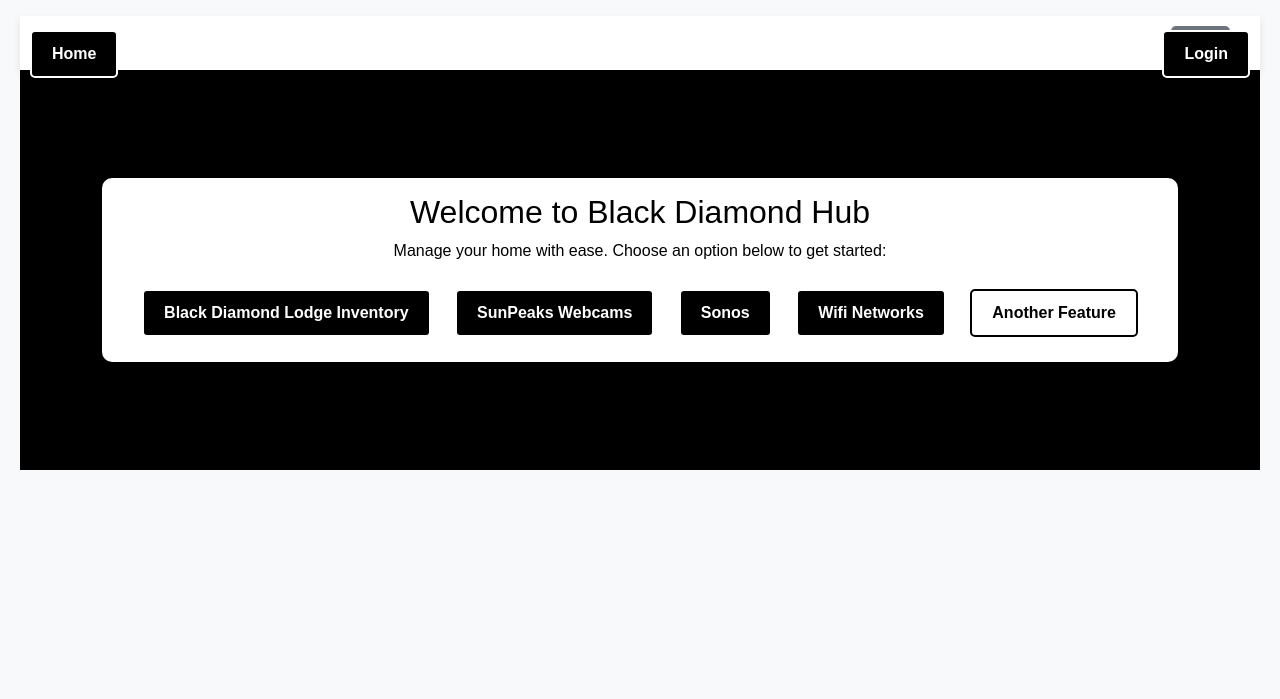
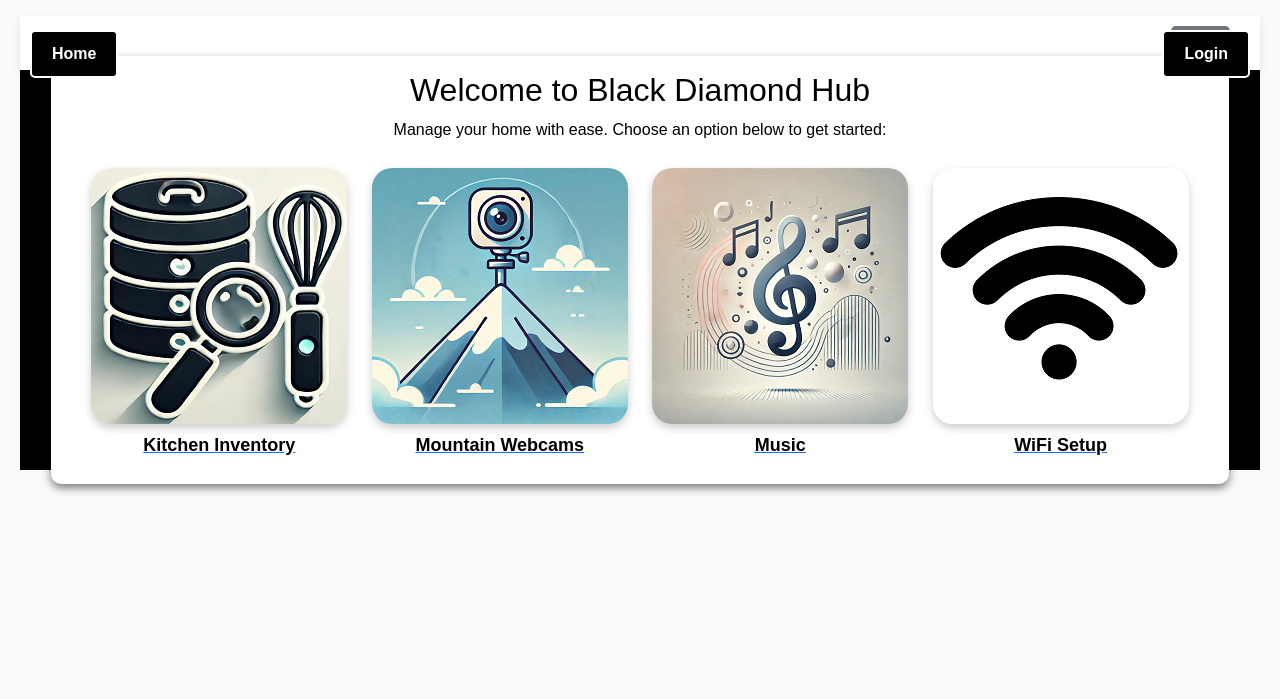
Before and after one commit to sslivins/BlackDiamondHub, a Django app: page / in a window 1280 px wide. Shown: the top 699 px of the page. Run offline with Django 5.2, Linux system fonts and the light colour scheme; data that the repository does not hold is empty.

Commit message:
added icons to main page (#20)

```diff
--- a/templates/index.html
+++ b/templates/index.html
@@ -1,4 +1,6 @@
 {% extends 'base.html' %}
+
+{% load static %}
 
 {% block title %}Black Diamond Lodge Hub{% endblock %}
 
@@ -136,6 +138,32 @@
             border: 2px solid #000000;
         }
 
+        .btn-icon {
+            margin: 10px;
+            display: inline-block;
+        }
+
+        .btn-icon img {
+            width: 256px;
+            height: 256px;
+            border-radius: 20px;  /* Adjust this value for more or less rounding */
+            box-shadow: 0 4px 8px rgba(0, 0, 0, 0.2);
+            transition: transform 0.2s ease-in-out, box-shadow 0.2s ease-in-out;
+        }
+
+        .btn-icon img:hover {
+            transform: translateY(-5px);
+            box-shadow: 0 8px 16px rgba(0, 0, 0, 0.3);
+        }
+
+        .icon-caption {
+            margin-top: 8px;
+            font-size: 18px;
+            font-weight: bold;
+            color: #000; /* Adjust as needed */
+            text-align: center;
+        }
+
     </style>
 </head>
 <body>
@@ -162,11 +190,22 @@
         <div class="btn-container">
             <h2>Welcome to Black Diamond Hub</h2>
             <p>Manage your home with ease. Choose an option below to get started:</p>
-            <a href="{% url 'inventory' %}" class="btn">Black Diamond Lodge Inventory</a>
-            <a href="{% url 'webcams' %}" class="btn">SunPeaks Webcams</a>
-            <a href="{% url 'sonos_control' %}" class="btn">Sonos</a>
-            <a href="{% url 'wifi_qr' %}" class="btn">Wifi Networks</a>
-            <a href="#" class="btn btn-secondary">Another Feature</a>
+            <a href="{% url 'inventory' %}" class="btn-icon">
+                <img src="{% static 'img/inventory.png' %}" alt="Kitchen Inventory" />
+                <div class="icon-caption">Kitchen Inventory</div>
+            </a>
+            <a href="{% url 'webcams' %}" class="btn-icon">
+                <img src="{% static 'img/webcams.png' %}" alt="Mountain Webcams" />
+                <div class="icon-caption">Mountain Webcams</div>
+            </a>
+            <a href="{% url 'sonos_control' %}" class="btn-icon">
+                <img src="{% static 'img/music.png' %}" alt="Sonos" />
+                <div class="icon-caption">Music</div>
+            </a>
+            <a href="{% url 'wifi_qr' %}" class="btn-icon">
+                <img src="{% static 'img/wifi.png' %}" alt="Wifi Setup" />
+                <div class="icon-caption">WiFi Setup</div>
+            </a>
         </div>
     </div>
 
```
Also changed, not shown: static/img/inventory.png (added), static/img/music.png (added), static/img/webcams.png (added), static/img/wifi.png (added).
